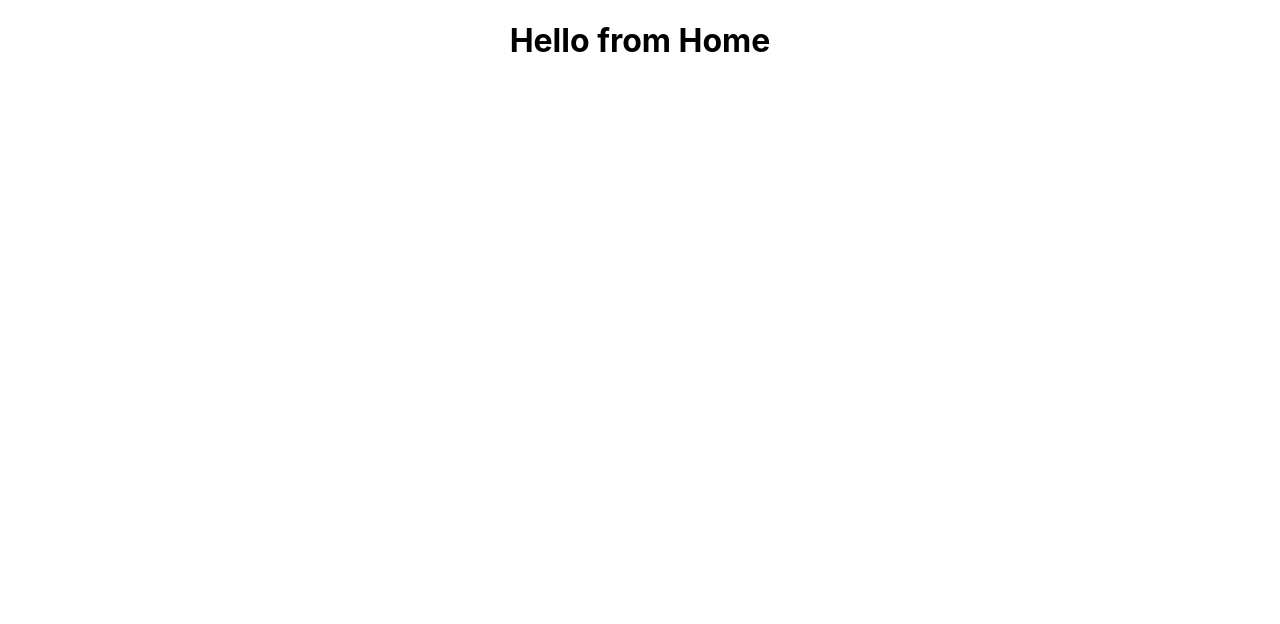
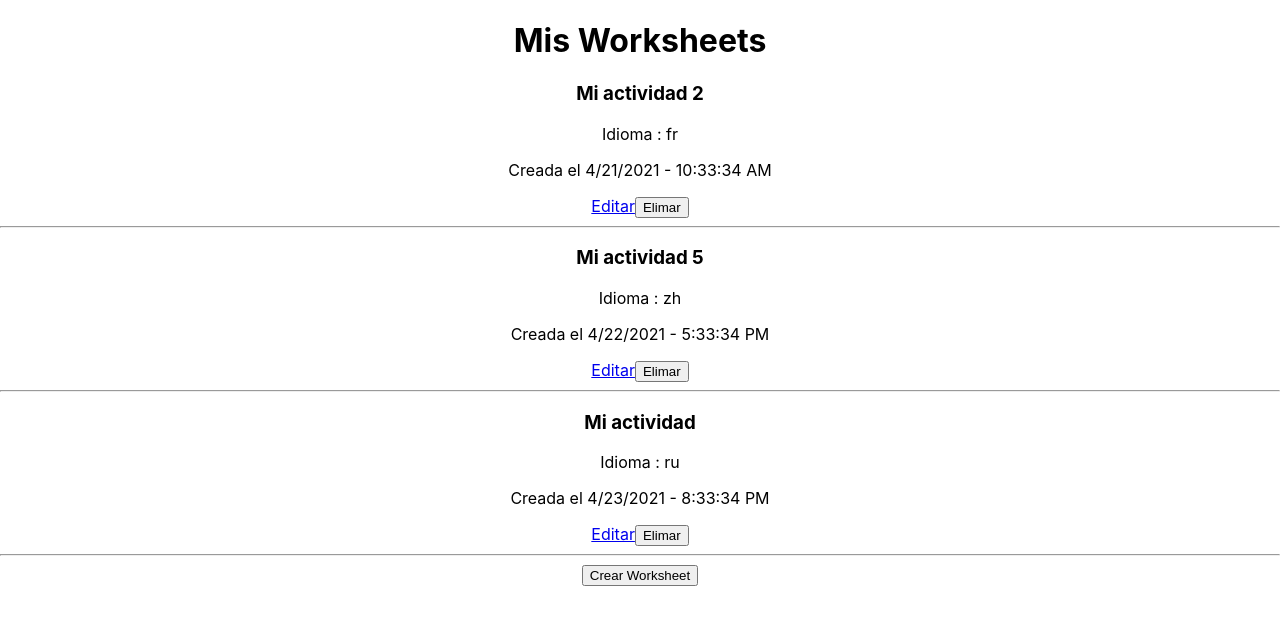
Before and after one commit to alejandro28100/langsheets, a React (Create React App) app: page / in a window 1280 px wide. Shown: the top 624 px of the page. Built offline with nearby package versions, Linux system fonts and the light colour scheme; data requests are answered from the project's data file.

Commit message:
home page with CRUD implemented

```diff
--- a/db.json
+++ b/db.json
@@ -1,47 +1,52 @@
 {
 	"worksheets": [
 		{
-      "id": "c47053c1-4870-4a2f-8536-3804e4475475",
-      "title": "El título de mi actividad",
+			"id": "65a0d977-41f1-4aae-84bc-27428200a7b6",
+			"title": "Mi actividad 2",
 			"content": [
 				{
 					"type": "paragraph",
 					"children": [
 						{
-              "text": "Este es el contenido de mi actividad 🥰"
+							"text": "Este es el contenido de mi segunda actividad"
 						}
 					]
 				}
-      ]
+			],
+			"lang": "fr",
+			"createdAt": "Fri Apr 21 2021 05:33:34 GMT-0500 (Central Daylight Time)"
 		},
 		{
-      "id": "cad4b469-131a-4b55-95af-7bb8a36973d2",
-      "title": "Nice yupiiii esto si se guarda",
+			"id": "06c7bad5-177f-48c0-aab0-c50ca2bf5192",
+			"title": "Mi actividad 5",
 			"content": [
 				{
 					"type": "paragraph",
 					"children": [
 						{
-              "text": "Este es mi nuevo contenido"
+							"text": "Este es el contenido de mi actividad número 5"
 						}
 					]
 				}
 			],
-      "lang": "ru"
+			"lang": "zh",
+			"createdAt": "Fri Apr 22 2021 12:33:34 GMT-0500 (Central Daylight Time)"
 		},
 		{
-      "id": "ab1b6300-908e-4835-b496-1f01cb8a8645",
-      "title": "",
+			"id": "97ffae62-b92d-4bac-9818-c77222fb0bb6",
+			"title": "Mi actividad",
 			"content": [
 				{
 					"type": "paragraph",
 					"children": [
 						{
-              "text": ""
+							"text": "Este es el contenido de mi actividad"
 						}
 					]
 				}
-      ]
+			],
+			"lang": "ru",
+			"createdAt": "Fri Apr 23 2021 15:33:34 GMT-0500 (Central Daylight Time)"
 		}
 	]
 }
--- a/package.json
+++ b/package.json
@@ -17,6 +17,7 @@
 		"web-vitals": "^1.1.1"
 	},
 	"scripts": {
+		"json-server": "json-server --watch db.json --port 3001",
 		"start": "react-scripts start",
 		"build": "react-scripts build",
 		"test": "react-scripts test",
@@ -39,5 +40,8 @@
 			"last 1 firefox version",
 			"last 1 safari version"
 		]
+	},
+	"devDependencies": {
+		"json-server": "^0.16.3"
 	}
 }
--- a/src/App.js
+++ b/src/App.js
@@ -1,5 +1,6 @@
 import './App.css';
 import Home from "./pages/Home";
+import Form from "./pages/Form";
 import NotFounded from "./pages/NotFounded";
 
 import { BrowserRouter as Router, Route, Switch } from "react-router-dom";
@@ -10,6 +11,7 @@ function App() {
       <Router>
         <Switch>
           <Route path="/" exact component={Home} />
+          <Route path="/worksheets/:id/edit" component={Form} />
           <Route path="*" component={NotFounded} />
         </Switch>
       </Router>
--- a/src/pages/Form.js
+++ b/src/pages/Form.js
@@ -78,12 +78,17 @@ const Form = () => {
         })
     }
 
+    function handleSubmit(e) {
+        e.preventDefault();
+        sentToServer();
+    }
     return (
-        <div>
+        <form onSubmit={handleSubmit}>
             <a href="/">Regresar</a>
             <h1>Missing Word Worksheet Form</h1>
             <label htmlFor="language">Idioma</label>
             <select
+                required
                 id="language"
                 onBlur={sentToServer}
                 value={worksheet.lang}
@@ -100,6 +105,7 @@ const Form = () => {
             <br />
             <label htmlFor="title">Título de la actividad</label>
             <input
+                required
                 id="title"
                 value={worksheet.title}
                 onBlur={sentToServer}
@@ -114,10 +120,10 @@ const Form = () => {
                 value={worksheet.content}
                 onChange={newContent => handleChangeProp({ propery: "content", value: newContent })}
             >
-                <Editable onBlur={sentToServer} style={{ textAlign: "left" }} placeholder="Escribe aquí..." />
+                <Editable required onBlur={sentToServer} style={{ textAlign: "left" }} placeholder="Escribe aquí..." />
             </Slate>
-            <button onClick={sentToServer}>Guardar Worksheet</button>
-        </div>
+            <button type="submit">Guardar Worksheet</button>
+        </form>
     )
 }
 
--- a/src/pages/Home.js
+++ b/src/pages/Home.js
@@ -1,11 +1,126 @@
-import React from 'react'
+import React, { useState, useEffect } from 'react'
+import { useHistory } from "react-router-dom"
+import { v4 as uuid } from "uuid";
+
+function request({ url, method, body }) {
+    return fetch(url, {
+        method: method,
+        headers: {
+            "Content-Type": "application/json"
+        },
+        body: JSON.stringify(body)
+    })
+}
 
 const Home = () => {
+    const history = useHistory();
+
+    const [worksheets, setWorksheets] = useState([]);
+
+    useEffect(() => {
+        async function getWorksheets() {
+            const response = await request({ url: "http://localhost:3001/worksheets", method: "GET" });
+            const data = await response.json();
+            console.log(data);
+            return data;
+        }
+        getWorksheets().then((worksheets) => {
+            setWorksheets(worksheets);
+        })
+    }, [])
+
+    useEffect(() => {
+        console.log("Worksheets", worksheets);
+    }, [worksheets])
+
+    async function handleCreateWorksheet() {
+        const body = {
+            id: uuid(),
+            title: "",
+            content: [{
+                type: 'paragraph',
+                children: [{ text: '' }],
+            }],
+            createdAt: new Date()
+        }
+        try {
+            //Create a record in the fake db
+            const response = await request({
+                url: "http://localhost:3001/worksheets", method: "POST", body
+            })
+            if (!response.ok) throw Error("Algo salió mal :(")
+
+            const record = await response.json();
+            //Redirect to the form page with the id of the record created
+            history.push(`/worksheets/${record.id}/edit`);
+        } catch (err) {
+            alert(err);
+        }
+    }
+
+    async function handleDeleteWorksheet(id) {
+        try {
+
+            //Create a record in the fake db
+            const response = await request({
+                url: `http://localhost:3001/worksheets/${id}`, method: "DELETE"
+            })
+            if (!response.ok) throw Error("Algo salió mal :(")
+
+            //if the worksheet was successfully deleted, update the state
+            setWorksheets(prevWorksheets => (
+                prevWorksheets.filter(
+                    worksheet => worksheet.id !== id
+                )
+            ));
+
+        } catch (err) {
+            alert(err);
+        }
+    }
+
+    const worksheetsHandler = {
+        createSheet: handleCreateWorksheet,
+        deleteSheet: handleDeleteWorksheet,
+    }
+
     return (
         <div>
-            <h1>Hello from Home</h1>
+            <h1>Mis Worksheets</h1>
+            {
+                worksheets.length !== 0
+                    ? worksheets.map(worksheet =>
+                        <WorksheetCard
+                            key={worksheet.id}
+                            {...{ ...worksheet, ...worksheetsHandler }}
+                        />)
+                    : <h3>Aun no has creado una worksheet</h3>
+            }
+            <button onClick={worksheetsHandler.createSheet}>Crear Worksheet</button>
         </div>
     )
 }
 
+
+function WorksheetCard({ lang, title, id, createdAt, deleteSheet }) {
+    console.log(lang, title);
+    const date = new Date(createdAt);
+    const days = date.toLocaleDateString();
+    const hours = date.toLocaleTimeString();
+    return (
+        <div>
+            <h3>{title}</h3>
+            <p>Idioma : {lang}</p>
+            <p>Creada el {days} - {hours} </p>
+            <a href={`http://localhost:3000/worksheets/${id}/edit`}>Editar</a>
+            <button onClick={e => deleteSheet(id)}>Elimar</button>
+            <hr />
+        </div>
+    )
+}
+
+// WorksheetCard.propTypes = {
+
+// }
+
 export default Home
```
Also changed, not shown: 1 other file (tests, documents, lock files or other folders). Lines whose indentation alone changed are shown as unchanged.
